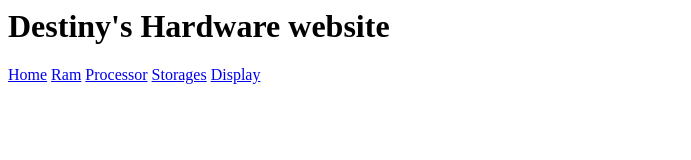
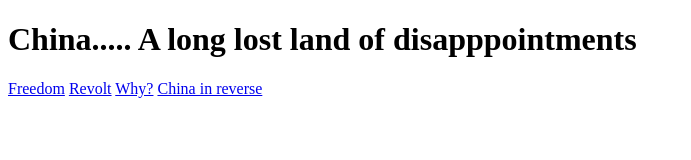
Before and after one commit to DestinyChild101/Hardware-, a plain HTML site: page index.html in a window 1280 px wide. Shown: the whole page, without its empty margins (0-691 px from the left). Drawn offline with Linux system fonts and the light colour scheme.

Commit message:
Update index.html

```diff
--- a/index.html
+++ b/index.html
@@ -1,12 +1,21 @@
-<html>
+<!DOCTYPE html>
+<html><html>
 <body>
-<h1>Destiny's Hardware website</h1>
+<h1>China..... A long lost land of disapppointments</h1>
 <div class+"topnav" id="my Topnav">
-<a href="home.html">Home</a>
-<a href="Ram.html">Ram</a>
-<a href="contact.html">Processor</a>
-<a href="storage.html">Storages</a>
-<a href="display.html">Display</a>
+<a href="Freedom.html">Freedom</a>
+<a href="Revolt.html">Revolt</a>
+<a href="Why?">Why?</a>
+<a href="China in reverse.html">China in reverse</a>
+
 </div>
 </body>
 </html>
+
+	<head>
+		<title>Page Title</title>
+	</head>
+	<body>
+
+	</body>
+</html>
```
